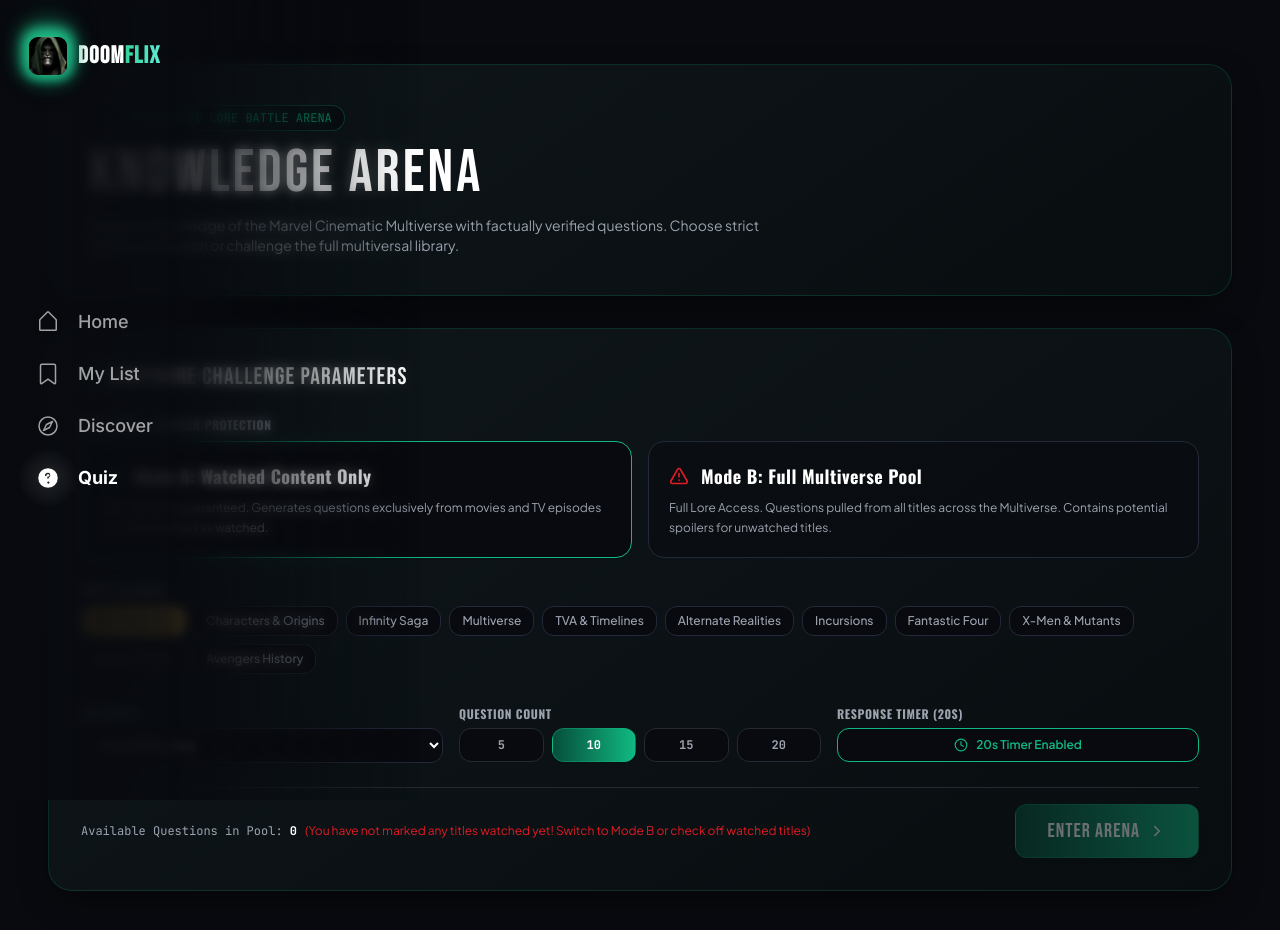
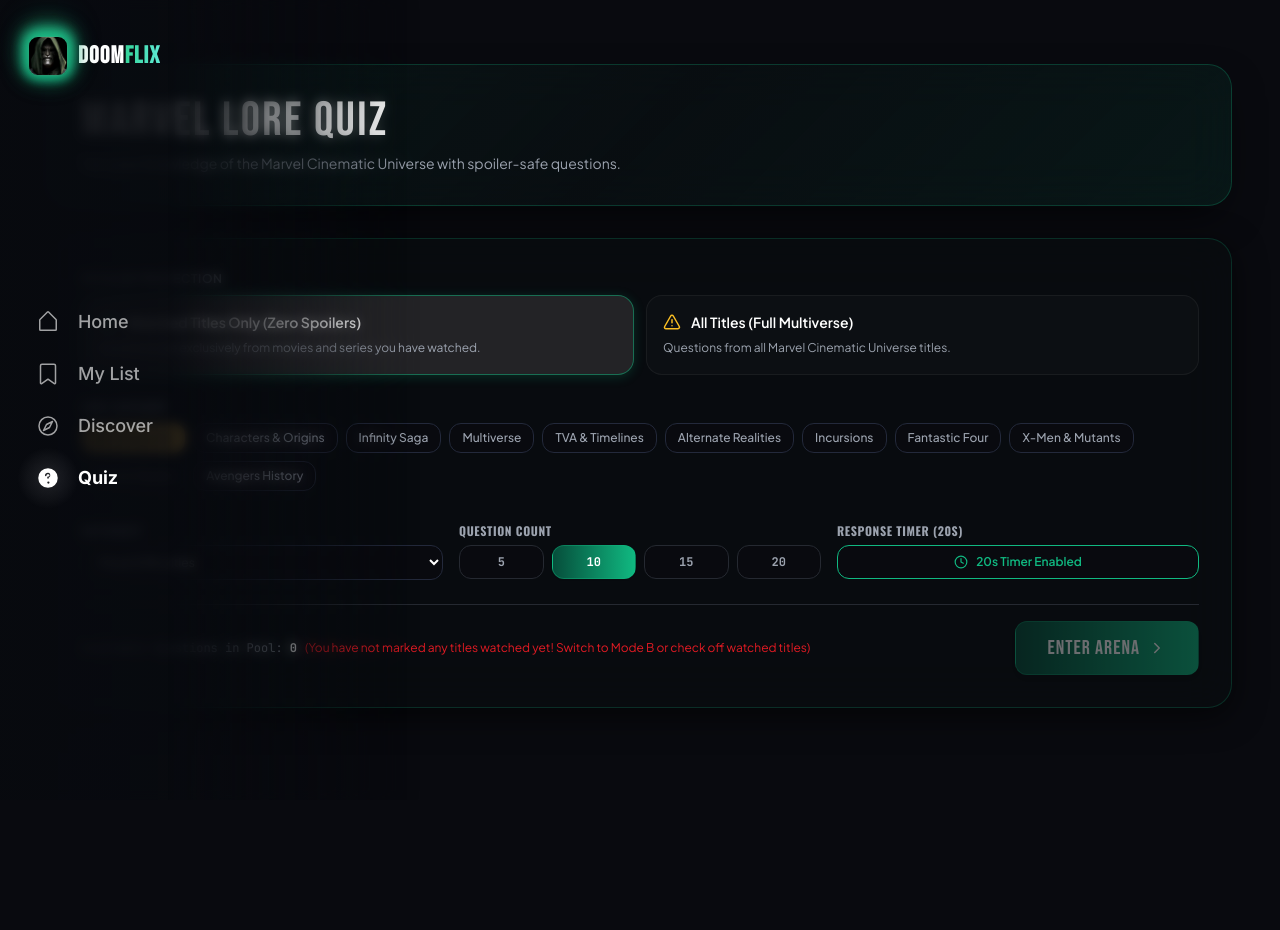
Before and after one commit to aryanraut-33/doomflix, a React (Vite) app: page / in a window 1280 px wide. Both pictures are taken after a click on the element 640 px from the left and 1631 px from the top of the page. Shown: the top 930 px of the page. After the commit the page ends 812 px from the top, so only its background shows below. Built offline with nearby package versions, Linux system fonts and the light colour scheme.

Commit message:
refactor(quiz): declutter knowledge arena lobby and spoiler protection selectors

```diff
--- a/src/components/quiz/KnowledgeArena.tsx
+++ b/src/components/quiz/KnowledgeArena.tsx
@@ -208,71 +208,60 @@ export const KnowledgeArena: React.FC = () => {
       {gameState === 'lobby' && (
         <div className="space-y-8">
           {/* Header Banner */}
-          <div className="doom-metallic-card rounded-3xl p-6 md:p-10 border border-border shadow-card">
-            <div className="max-w-2xl space-y-3">
-              <div className="inline-flex items-center gap-2 bg-doom-950 border border-doom-emerald/40 px-3 py-1 rounded-full text-xs font-mono text-doom-emerald">
-                <Flame size={13} className="text-doom-emerald" />
-                <span>INTERACTIVE LORE BATTLE ARENA</span>
-              </div>
-
-              <h2 className="font-cinematic text-4xl sm:text-6xl text-white uppercase tracking-wider ">
-                KNOWLEDGE ARENA
+          <div className="doom-glass-panel rounded-3xl p-6 md:p-8 border border-white/10 shadow-card">
+            <div className="max-w-2xl space-y-2">
+              <h2 className="font-cinematic text-3xl sm:text-5xl text-white uppercase tracking-wider">
+                Marvel Lore Quiz
               </h2>
-
               <p className="text-xs sm:text-sm text-gray-400 font-sans leading-relaxed">
-                Test your knowledge of the Marvel Cinematic Multiverse with factually verified questions. Choose strict spoiler protection or challenge the full multiversal library.
+                Test your knowledge of the Marvel Cinematic Universe with spoiler-safe questions.
               </p>
             </div>
           </div>
 
           {/* Configuration Card */}
-          <div className="doom-metallic-card rounded-3xl p-6 md:p-8 border border-border space-y-6 shadow-card">
-            <h3 className="font-cinematic text-2xl uppercase tracking-wider text-white flex items-center gap-2">
-              <Filter size={18} className="text-doom-emerald" />
-              <span>Configure Challenge Parameters</span>
-            </h3>
-
+          <div className="doom-glass rounded-3xl p-6 md:p-8 border border-white/10 space-y-6 shadow-card">
             {/* Mode Selector */}
             <div className="space-y-2">
-              <label className="block text-xs font-marvel uppercase tracking-wider text-gray-400 font-bold">
-                Quiz Mode & Spoiler Protection
+              <label className="block text-xs font-semibold uppercase tracking-wider text-gray-400">
+                Spoiler Protection
               </label>
-              <div className="grid grid-cols-1 md:grid-cols-2 gap-4">
+              <div className="grid grid-cols-1 md:grid-cols-2 gap-3">
                 <div
                   onClick={() => setQuizMode('watched_only')}
-                  className={`p-5 rounded-2xl border cursor-pointer transition-all ${
+                  className={`p-4 rounded-2xl border cursor-pointer transition-all ${
                     quizMode === 'watched_only'
-                      ? 'bg-doom-950 border-doom-emerald shadow-sm'
-                      : 'bg-doom-950/60 border-doom-border hover:border-doom-border-light'
+                      ? 'bg-zinc-800/90 border-emerald-500/50 shadow-[0_2px_12px_rgba(16,185,129,0.2)]'
+                      : 'bg-white/[0.02] border-white/5 hover:border-white/15'
                   }`}
                 >
-                  <div className="flex items-center gap-3 mb-2">
-                    <ShieldCheck size={20} className="text-doom-emerald" />
-                    <span className="font-marvel text-lg font-bold text-white tracking-wide">
-                      Mode A: Watched Content Only
+                  <div className="flex items-center gap-2.5 mb-1.5">
+                    <ShieldCheck size={18} className="text-emerald-400" />
+                    <span className="font-semibold text-sm text-white">
+                      Watched Titles Only (Zero Spoilers)
                     </span>
                   </div>
                   <p className="text-xs text-gray-400 font-sans leading-relaxed">
-                    Zero Spoilers guaranteed. Generates questions exclusively from movies and TV episodes you have marked as watched.
+                    Questions are exclusively from movies and series you have watched.
                   </p>
                 </div>
 
                 <div
                   onClick={() => setQuizMode('full_collection')}
-                  className={`p-5 rounded-2xl border cursor-pointer transition-all ${
+                  className={`p-4 rounded-2xl border cursor-pointer transition-all ${
                     quizMode === 'full_collection'
-                      ? 'bg-doom-950 border-doom-red shadow-sm'
-                      : 'bg-doom-950/60 border-doom-border hover:border-doom-border-light'
+                      ? 'bg-zinc-800/90 border-emerald-500/50 shadow-[0_2px_12px_rgba(16,185,129,0.2)]'
+                      : 'bg-white/[0.02] border-white/5 hover:border-white/15'
                   }`}
                 >
-                  <div className="flex items-center gap-3 mb-2">
-                    <AlertTriangle size={20} className="text-doom-red" />
-                    <span className="font-marvel text-lg font-bold text-white tracking-wide">
-                      Mode B: Full Multiverse Pool
+                  <div className="flex items-center gap-2.5 mb-1.5">
+                    <AlertTriangle size={18} className="text-amber-400" />
+                    <span className="font-semibold text-sm text-white">
+                      All Titles (Full Multiverse)
                     </span>
                   </div>
                   <p className="text-xs text-gray-400 font-sans leading-relaxed">
-                    Full Lore Access. Questions pulled from all titles across the Multiverse. Contains potential spoilers for unwatched titles.
+                    Questions from all Marvel Cinematic Universe titles.
                   </p>
                 </div>
               </div>
```
